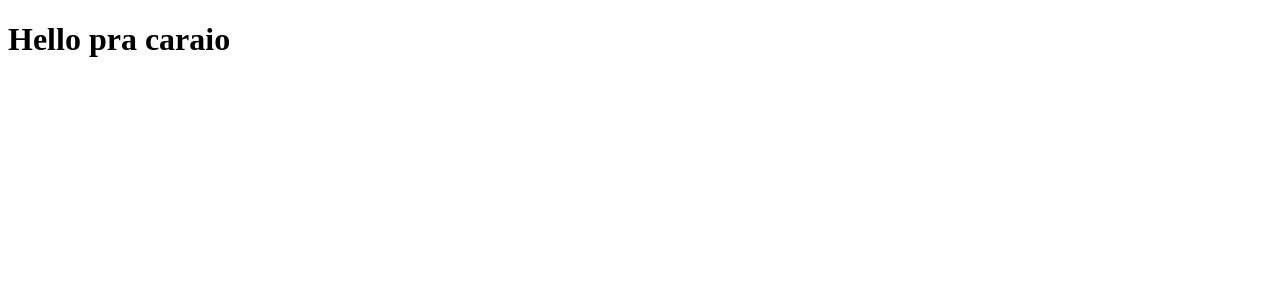
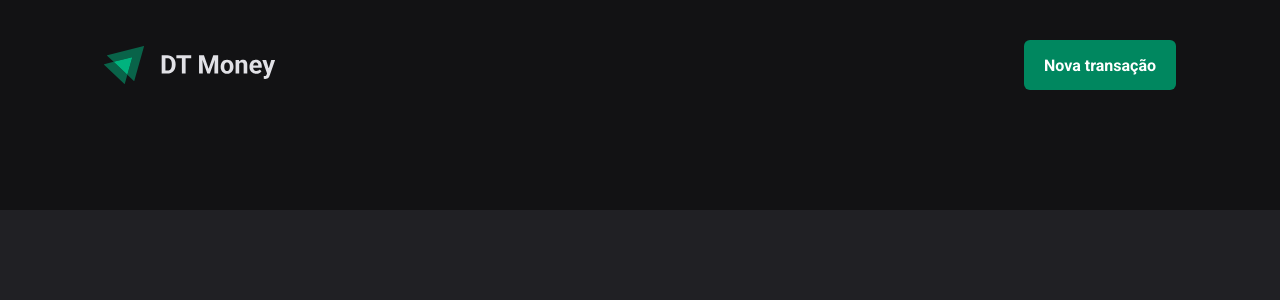
Before and after one commit to GustaGomes/FinControl, a React (Vite) app: page / in a window 1280 px wide. Shown: the top 300 px of the page. Built offline with nearby package versions, Linux system fonts and the light colour scheme.

Commit message:
Add component header

```diff
--- a/src/App.tsx
+++ b/src/App.tsx
@@ -1,8 +1,13 @@
+import { ThemeProvider } from "styled-components";
+import { Transactions } from "./pages/Transactions";
+import { GlobalStyle } from "./styles/global";
+import { defaultTheme } from "./styles/themes/default";
+
 export function App() {
-
   return (
-    <>
-      <h1>Hello pra caraio </h1>
-    </>
+    <ThemeProvider theme={defaultTheme}>
+      <GlobalStyle />
+      <Transactions />
+   </ThemeProvider>
   )
 }
--- /dev/null
+++ b/src/components/Header/index.tsx
@@ -0,0 +1,15 @@
+import { HeaderContainer, HeaderContent, NewTransactionButton } from "./styles";
+
+import logoImg from "../../assets/logo.svg";
+
+export function Header() {
+  return (
+    <HeaderContainer>
+      <HeaderContent>
+        <img src={logoImg} alt="" />
+
+        <NewTransactionButton>Nova transação</NewTransactionButton>
+      </HeaderContent>
+    </HeaderContainer>
+  );
+}
--- /dev/null
+++ b/src/components/Header/styles.ts
@@ -0,0 +1,31 @@
+import styled from "styled-components";
+
+export const HeaderContainer = styled.header`
+  background: ${props => props.theme["gray-900"]};
+  padding: 2.5rem 0 7.5rem;
+`;
+
+export const HeaderContent = styled.div`
+  width: 100%;
+  max-width: 1120px;
+  margin: 0 auto;
+  padding: 0 1.5rem;
+  display: flex;
+  justify-content: space-between;
+  align-items: center;
+`;
+
+export const NewTransactionButton = styled.button`
+  height: 50px;
+  border: 0;
+  background: ${props => props.theme["green-500"]};
+  color: ${props => props.theme["white"]};
+  font-weight: bold;
+  padding: 0 1.25rem;
+  border-radius: 6px;
+  cursor: pointer;
+  &:hover {
+    background: ${props => props.theme["green-700"]};
+    transition: background-color 0.2s;
+  }
+`;
--- /dev/null
+++ b/src/pages/Transactions/index.tsx
@@ -0,0 +1,9 @@
+import { Header } from "../../components/Header";
+
+export function Transactions() {
+  return (
+    <div>
+      <Header />
+    </div>
+  );
+}
```
Also changed, not shown: src/assets/logo.svg (added), src/pages/Transactions/styles.ts (added).
